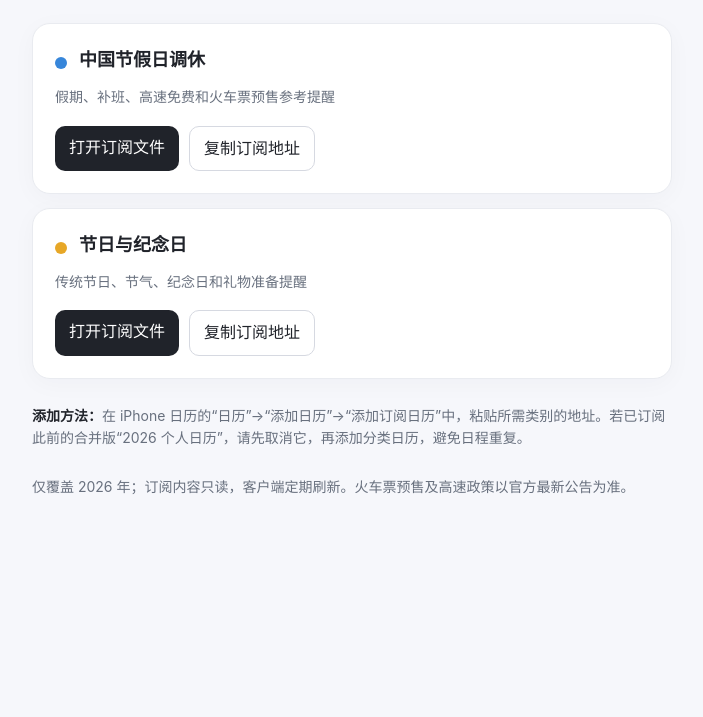
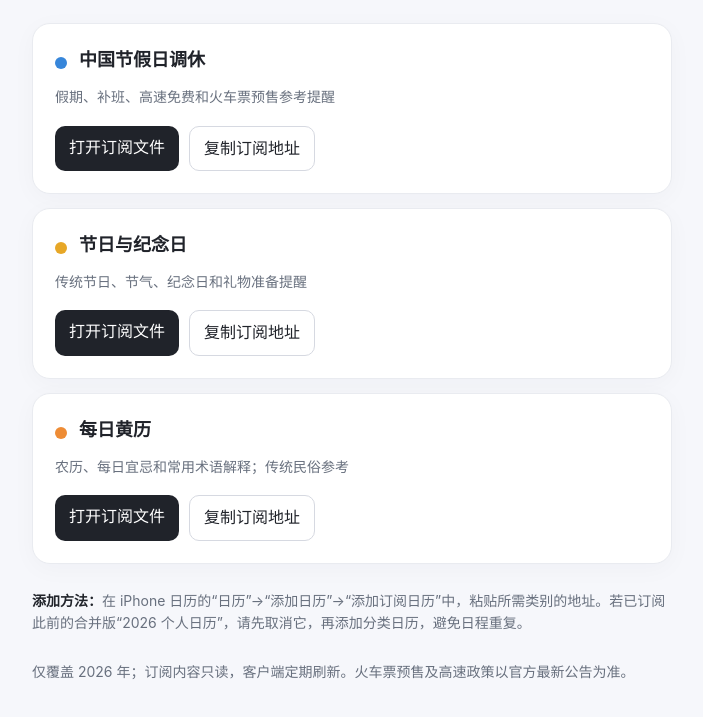
Before and after one commit to iwqv/personal-calendar-feed, a plain HTML site: page docs/index.html in a window 1280 px wide. Shown: the part 129-846 px from the top of the page, without its empty margins (288-991 px from the left). Before the commit the page ends 800 px from the top, so only its background shows below. Drawn offline with Linux system fonts and the light colour scheme.

Commit message:
Add daily almanac subscription for 2026

```diff
--- a/docs/index.html
+++ b/docs/index.html
@@ -10,7 +10,7 @@
   p{margin:0}.intro{color:#68707e;margin-bottom:26px}.grid{display:grid;gap:14px}
   .card{background:white;border:1px solid #e9ebf0;border-radius:18px;padding:22px;box-shadow:0 5px 24px #23263a08}
   .card p{color:#68707e;font-size:14px}.top{display:flex;align-items:center;gap:12px;margin-bottom:6px}
-  .dot{width:12px;height:12px;border-radius:50%;background:#e7a727;flex:none}.dot.blue{background:#3786da}
+  .dot{width:12px;height:12px;border-radius:50%;background:#e7a727;flex:none}.dot.blue{background:#3786da}.dot.orange{background:#ee8c35}
   .actions{display:flex;gap:10px;flex-wrap:wrap;margin-top:17px}a,button{font:inherit;border-radius:10px;padding:9px 14px;cursor:pointer}
   a{background:#20232a;color:white;text-decoration:none}button{background:white;color:#20232a;border:1px solid #d6d9e1}
   .note{font-size:14px;color:#68707e;margin-top:26px}.note strong{color:#20232a}
@@ -28,6 +28,11 @@
     <p>传统节日、节气、纪念日和礼物准备提醒</p>
     <div class="actions"><a href="festival.ics">打开订阅文件</a><button type="button" data-feed="festival.ics">复制订阅地址</button></div>
   </section>
+  <section class="card">
+    <div class="top"><span class="dot orange"></span><h2>每日黄历</h2></div>
+    <p>农历、每日宜忌和常用术语解释；传统民俗参考</p>
+    <div class="actions"><a href="almanac.ics">打开订阅文件</a><button type="button" data-feed="almanac.ics">复制订阅地址</button></div>
+  </section>
 </div>
 <p class="note"><strong>添加方法：</strong>在 iPhone 日历的“日历”→“添加日历”→“添加订阅日历”中，粘贴所需类别的地址。若已订阅此前的合并版“2026 个人日历”，请先取消它，再添加分类日历，避免日程重复。</p>
 <p class="note">仅覆盖 2026 年；订阅内容只读，客户端定期刷新。火车票预售及高速政策以官方最新公告为准。</p>
```
Also changed, not shown: 1 other file.
